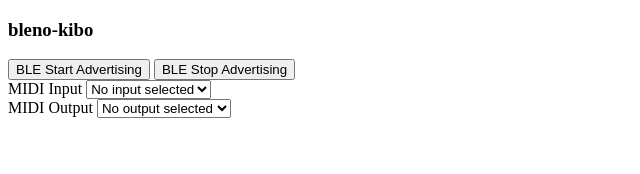
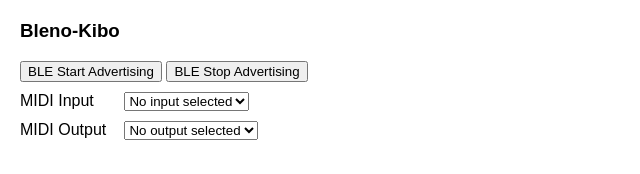
Before and after one commit to hisschemoller/bleno-kibo, a website with bundled scripts: page public/index.html in a window 1280 px wide. Shown: the whole page, without its empty margins (0-640 px from the left). Built offline with nearby package versions, Linux system fonts and the light colour scheme.

Commit message:
Improved logging and frontend layout.

```diff
--- a/public/css/style.css
+++ b/public/css/style.css
@@ -0,0 +1,17 @@
+*, *:before, *:after {
+  box-sizing: border-box;
+}
+body {
+  font-family: sans-serif;
+  margin: 0;
+}
+#app {
+  margin: 20px;
+}
+#controls > div {
+  margin-bottom: 10px;
+}
+#controls label > span {
+  display: inline-block;
+  width: 100px;
+}
--- a/public/index.html
+++ b/public/index.html
@@ -1,13 +1,14 @@
 <!doctype html>
 <html lang="en">
 	<head>
-		<title>bleno-kibo</title>
+		<title>Bleno-Kibo</title>
 		<meta charset="utf-8">
 		<meta name="viewport" content="width=device-width, user-scalable=no, minimum-scale=1.0, maximum-scale=1.0">
 		<link rel="stylesheet" href="css/style.css">
   </head>
   <body>
-    <h3>bleno-kibo</h3>
+    <div id="app">
+      <h3>Bleno-Kibo</h3>
       <div id="controls">
         <div>
           <button type="button" id="btn-ble-start">BLE Start Advertising</button>
@@ -30,6 +31,7 @@
           </label>
         </div>
       </div>
+    </div>
     <script src="js/lib/socket.io.js"></script>
     <script src="js/main.js" type="module"></script>
 	</body>
```
Also changed, not shown: node-app/ble-characteristic.js (+5 -4 lines), node-app/ble-service.js (+13 -6 lines), public/favicon.ico (added). Lines whose indentation alone changed are shown as unchanged.
